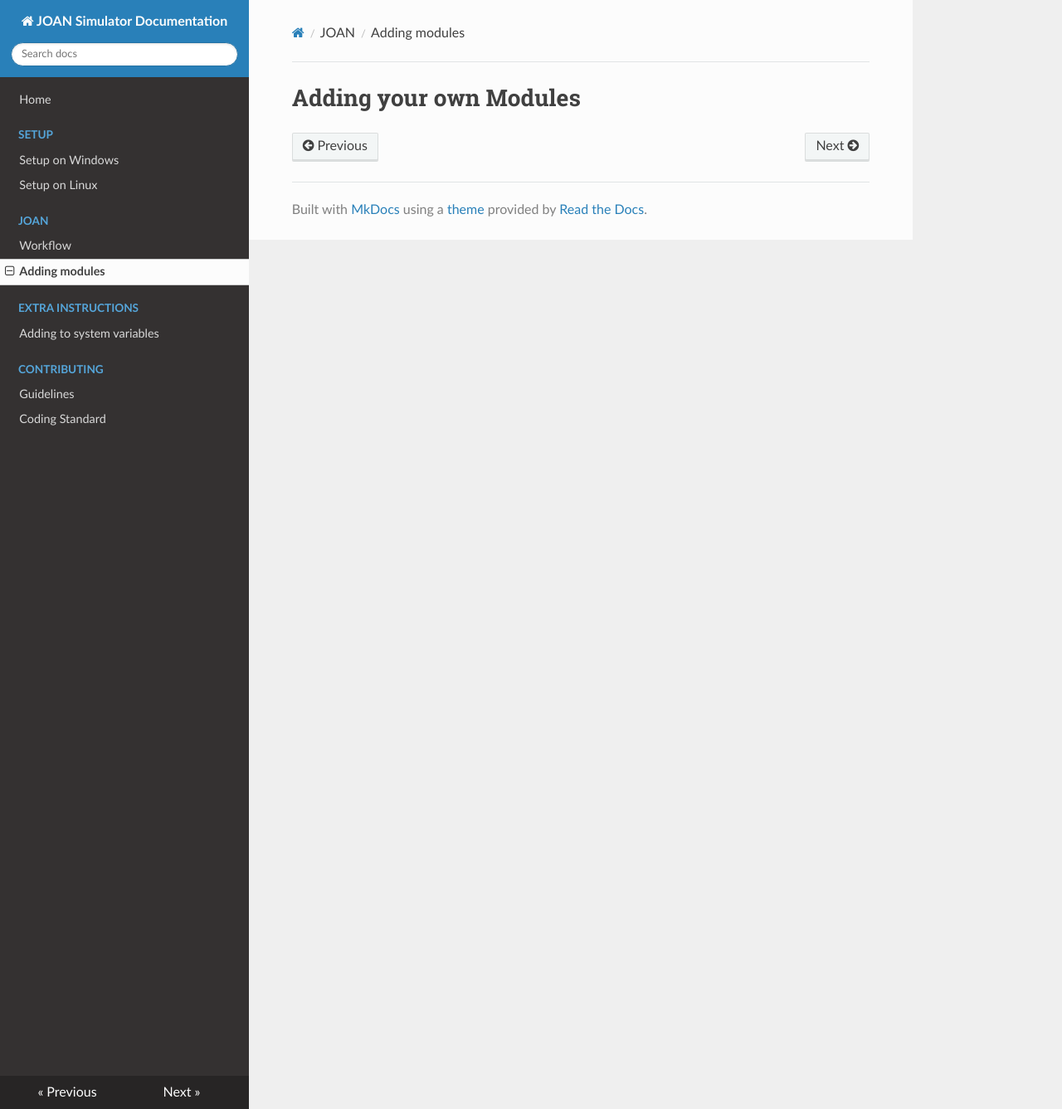
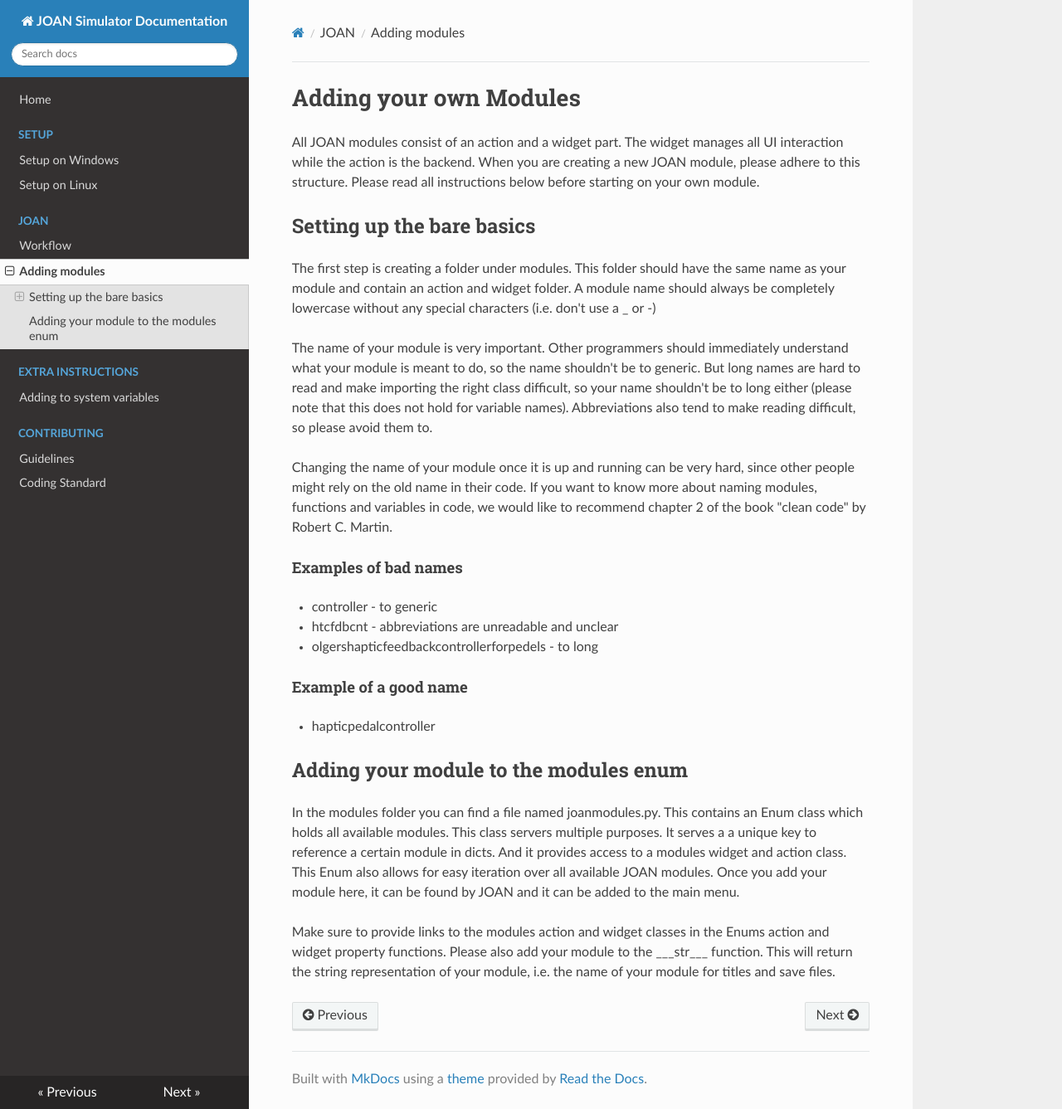
Before and after one commit to tud-hri/joan, an MkDocs documentation site: the page built from docs/joan-adding-modules.md, in a window 1280 px wide and 1337 px high. Shown: the whole window at 83% size. Built offline with MkDocs 1.6.1, drawn with Linux system fonts in a browser that asks for light colours; nearby versions of some CDN libraries.

Commit message:
created first version of "adding module" docs page

```diff
--- a/docs/joan-adding-modules.md
+++ b/docs/joan-adding-modules.md
@@ -1 +1,37 @@
 # Adding your own Modules
+All JOAN modules consist of an action and a widget part. The widget manages all UI interaction while the action is the
+backend. When you are creating a new JOAN module, please adhere to this structure. Please read all instructions below
+before starting on your own module.
+
+## Setting up the bare basics
+The first step is creating a folder under modules. This folder should have the same name as your module and contain an
+action and widget folder. A module name should always be completely lowercase without any special characters
+(i.e. don't use a \_ or \-)
+
+The name of your module is very important. Other programmers should immediately understand
+what your module is meant to do, so the name shouldn't be to generic. But long names are hard to read and make importing
+the right class difficult, so your name shouldn't be to long either (please note that this does not hold for variable
+names). Abbreviations also tend to make reading difficult, so please avoid them to.
+
+Changing the name of your module once it is up and running can be very hard, since other people might rely on
+the old name in their code. If you want to know more about naming modules, functions and variables in code, we would
+like to recommend chapter 2 of the book "clean code" by Robert C. Martin.
+
+#### Examples of bad names
+* controller - to generic
+* htcfdbcnt - abbreviations are unreadable and unclear
+* olgershapticfeedbackcontrollerforpedels - to long
+
+
+#### Example of a good name
+* hapticpedalcontroller
+
+## Adding your module to the modules enum
+In the modules folder you can find a file named joanmodules.py. This contains an Enum class which holds all available
+modules. This class servers multiple purposes. It serves a a unique key to reference a certain module in dicts. And it
+provides access to a modules widget and action class. This Enum also allows for easy iteration over all available JOAN
+modules. Once you add your module here, it can be found by JOAN and it can be added to the main menu.
+
+Make sure to provide links to the modules action and widget classes in the Enums action and widget property functions.
+Please also add your module to the \_\_\_str\_\_\_ function. This will return the string representation of your module,
+i.e. the name of your module for titles and save files.
```
